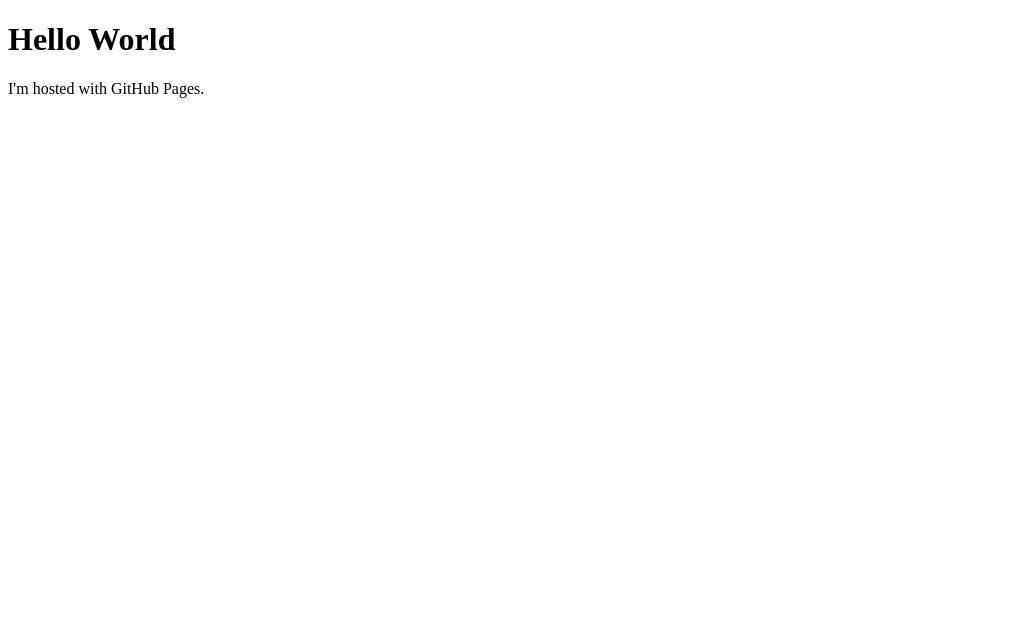
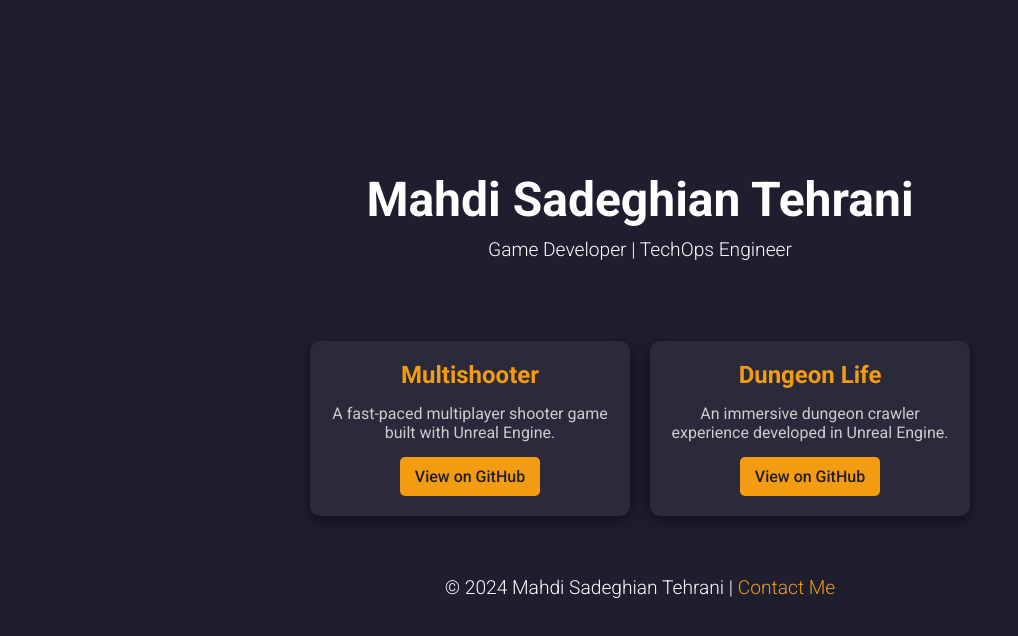
Before and after one commit to FiredPhoenixIR/FiredPhoenixIR.github.io, a plain HTML site: page index.html in a window 1280 px wide. Shown: the whole page, without its empty margins (0-1018 px from the left). Drawn offline with Linux system fonts and the light colour scheme.

Commit message:
Update index.html

```diff
--- a/index.html
+++ b/index.html
@@ -1,7 +1,129 @@
 <!DOCTYPE html>
-<html>
+<html lang="en">
+
+<head>
+    <meta charset="UTF-8">
+    <meta name="viewport" content="width=device-width, initial-scale=1.0">
+    <title>Mahdi Sadeghian Tehrani | Game Developer</title>
+    <link rel="stylesheet" href="https://cdnjs.cloudflare.com/ajax/libs/font-awesome/6.0.0-beta3/css/all.min.css">
+    <link href="https://fonts.googleapis.com/css2?family=Roboto:wght@300;400;500;700&display=swap" rel="stylesheet">
+    <style>
+        body {
+            font-family: 'Roboto', sans-serif;
+            margin: 0;
+            padding: 0;
+            background: #1e1e2f;
+            color: #fff;
+            display: flex;
+            flex-direction: column;
+            align-items: center;
+            justify-content: center;
+            height: 100vh;
+            text-align: center;
+        }
+
+        header {
+            margin-bottom: 50px;
+        }
+
+        h1 {
+            font-size: 3rem;
+            font-weight: 700;
+            margin: 0;
+        }
+
+        p {
+            font-size: 1.2rem;
+            font-weight: 300;
+            margin: 10px 0 30px;
+        }
+
+        .projects {
+            display: flex;
+            gap: 20px;
+            flex-wrap: wrap;
+            justify-content: center;
+        }
+
+        .project-card {
+            background: #2a2a3b;
+            border-radius: 10px;
+            padding: 20px;
+            width: 280px;
+            box-shadow: 0px 4px 15px rgba(0, 0, 0, 0.5);
+            transition: transform 0.3s;
+        }
+
+        .project-card:hover {
+            transform: translateY(-10px);
+        }
+
+        .project-card h3 {
+            margin: 0;
+            font-size: 1.5rem;
+            color: #f39c12;
+        }
+
+        .project-card p {
+            font-size: 1rem;
+            font-weight: 400;
+            color: #ccc;
+            margin: 15px 0;
+        }
+
+        .project-card a {
+            display: inline-block;
+            padding: 10px 15px;
+            border-radius: 5px;
+            background: #f39c12;
+            color: #1e1e2f;
+            text-decoration: none;
+            font-weight: 500;
+            transition: background 0.3s;
+        }
+
+        .project-card a:hover {
+            background: #d87b0d;
+        }
+
+        footer {
+            margin-top: 50px;
+            font-size: 0.9rem;
+        }
+
+        footer a {
+            color: #f39c12;
+            text-decoration: none;
+        }
+
+        footer a:hover {
+            text-decoration: underline;
+        }
+    </style>
+</head>
+
 <body>
-<h1>Hello World</h1>
-<p>I'm hosted with GitHub Pages.</p>
+    <header>
+        <h1>Mahdi Sadeghian Tehrani</h1>
+        <p>Game Developer | TechOps Engineer</p>
+    </header>
+
+    <section class="projects">
+        <div class="project-card">
+            <h3>Multishooter</h3>
+            <p>A fast-paced multiplayer shooter game built with Unreal Engine.</p>
+            <a href="https://github.com/FiredPhoenixIR/Multishooter" target="_blank">View on GitHub</a>
+        </div>
+        <div class="project-card">
+            <h3>Dungeon Life</h3>
+            <p>An immersive dungeon crawler experience developed in Unreal Engine.</p>
+            <a href="https://github.com/FiredPhoenixIR/Dungeon_Life_UE" target="_blank">View on GitHub</a>
+        </div>
+    </section>
+
+    <footer>
+        <p>&copy; 2024 Mahdi Sadeghian Tehrani | <a href="mailto:mahdi.sadeghian.tehrani@gmail.com">Contact Me</a></p>
+    </footer>
 </body>
+
 </html>
```
